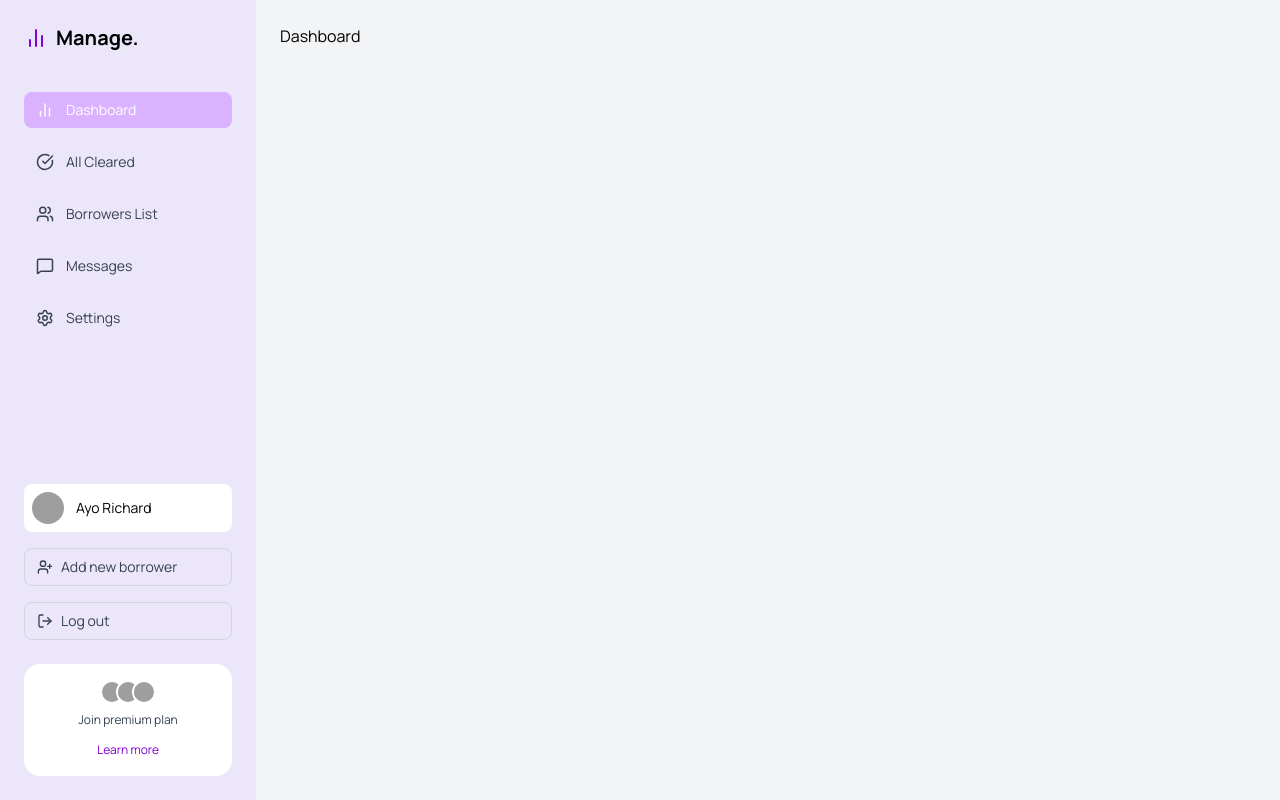
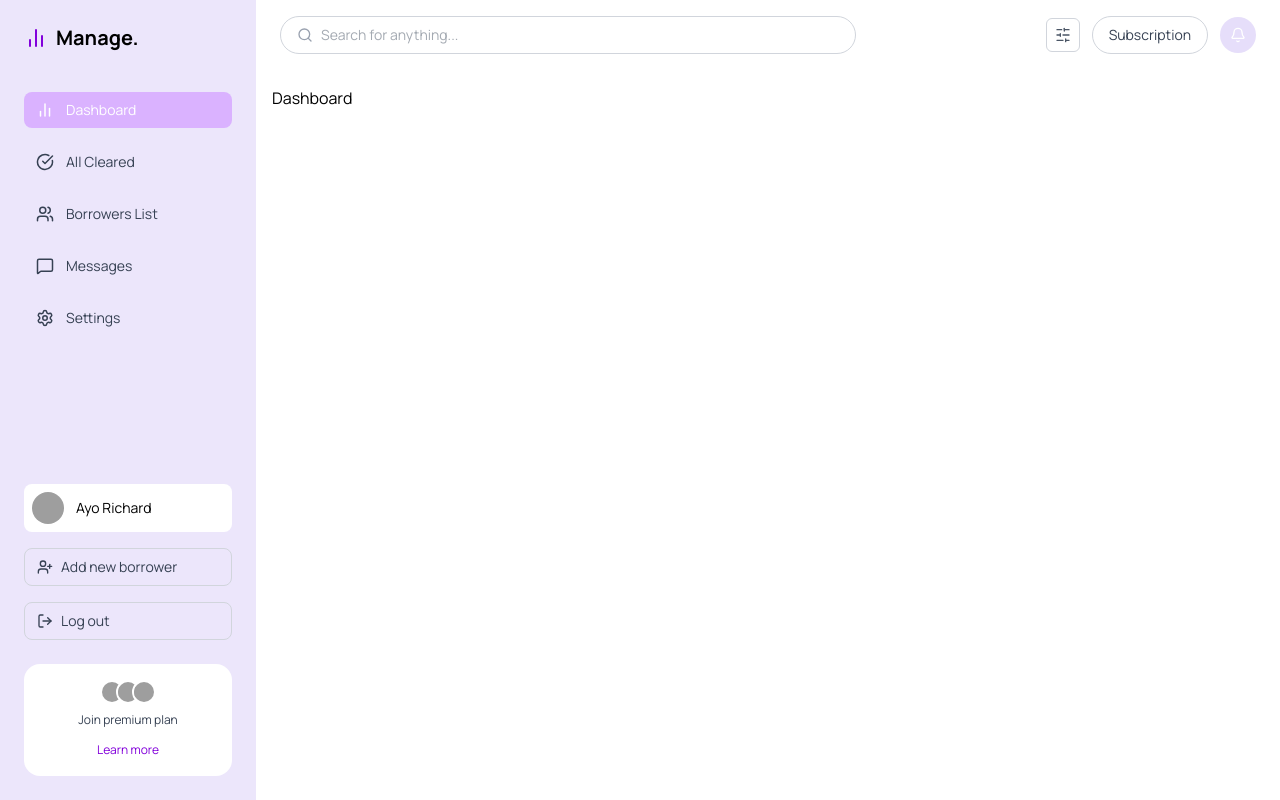
Before and after one commit to locodafux/Borrowers-Management-System, a React (Vite) app in the folder frontend/: page /admin in a window 1280 px wide. Built offline with nearby package versions, Linux system fonts and the light colour scheme; grey boxes are pictures that could not be loaded.

Commit message:
added top bar

```diff
--- a/frontend/src/Pages/Admin/AdminLayout.jsx
+++ b/frontend/src/Pages/Admin/AdminLayout.jsx
@@ -1,13 +1,22 @@
+import React from "react";
 import { Outlet } from "react-router-dom";
 import Sidebar from "./Components/Sidebar";
-
+import TopBar from "./components/TopBar";
 const AdminLayout = () => {
   return (
-    <div className="flex">
+    <div className="flex min-h-screen">
+      {/* Sidebar */}
       <Sidebar />
 
-      <div className="flex-1 p-6 bg-gray-100">
-        <Outlet /> {/* This is where nested admin pages render */}
+      {/* Main content */}
+      <div className="flex-1">
+        {/* TopBar */}
+        <TopBar />
+
+        {/* Nested pages go here */}
+        <div className="p-4">
+          <Outlet />
+        </div>
       </div>
     </div>
   );
--- /dev/null
+++ b/frontend/src/Pages/Admin/components/TopBar.jsx
@@ -0,0 +1,38 @@
+import React from "react";
+import { Search, SlidersHorizontal, Bell } from "lucide-react";
+
+const TopBar = () => {
+  return (
+    <div className="w-full bg-white px-6 py-4 flex items-center justify-between">
+      {/* Left: Search bar */}
+      <div className="flex items-center w-full max-w-xl bg-white border border-gray-300 rounded-full px-4 py-2">
+        <Search className="w-4 h-4 text-gray-400" />
+        <input
+          type="text"
+          placeholder="Search for anything..."
+          className="flex-1 px-2 bg-transparent text-sm text-gray-600 focus:outline-none"
+        />
+      </div>
+
+      {/* Right: Filter, Subscription, Notification */}
+      <div className="flex items-center gap-3 ml-4">
+        {/* Filter Icon */}
+        <button className="p-2 border border-gray-300 rounded-md hover:bg-gray-100">
+          <SlidersHorizontal className="w-4 h-4 text-gray-600" />
+        </button>
+
+        {/* Subscription Button */}
+        <button className="border border-gray-300 px-4 py-2 rounded-full text-sm font-medium hover:bg-gray-100 text-gray-700">
+          Subscription
+        </button>
+
+        {/* Notification Button */}
+        <button className="w-9 h-9 rounded-full bg-[#E6DEFA] flex items-center justify-center hover:bg-[#d5c8f3]">
+          <Bell className="w-4 h-4 text-white" />
+        </button>
+      </div>
+    </div>
+  );
+};
+
+export default TopBar;
```
